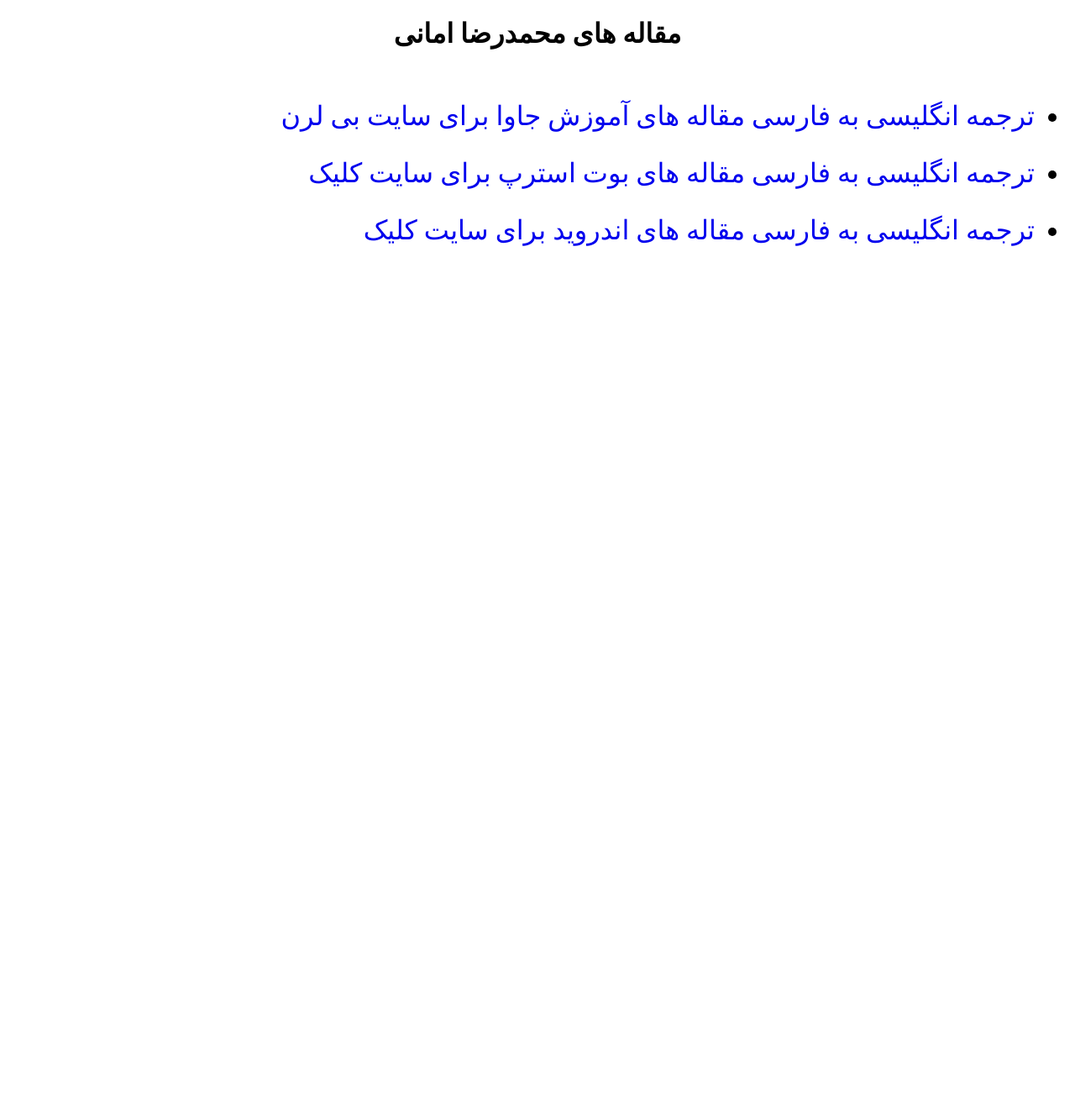
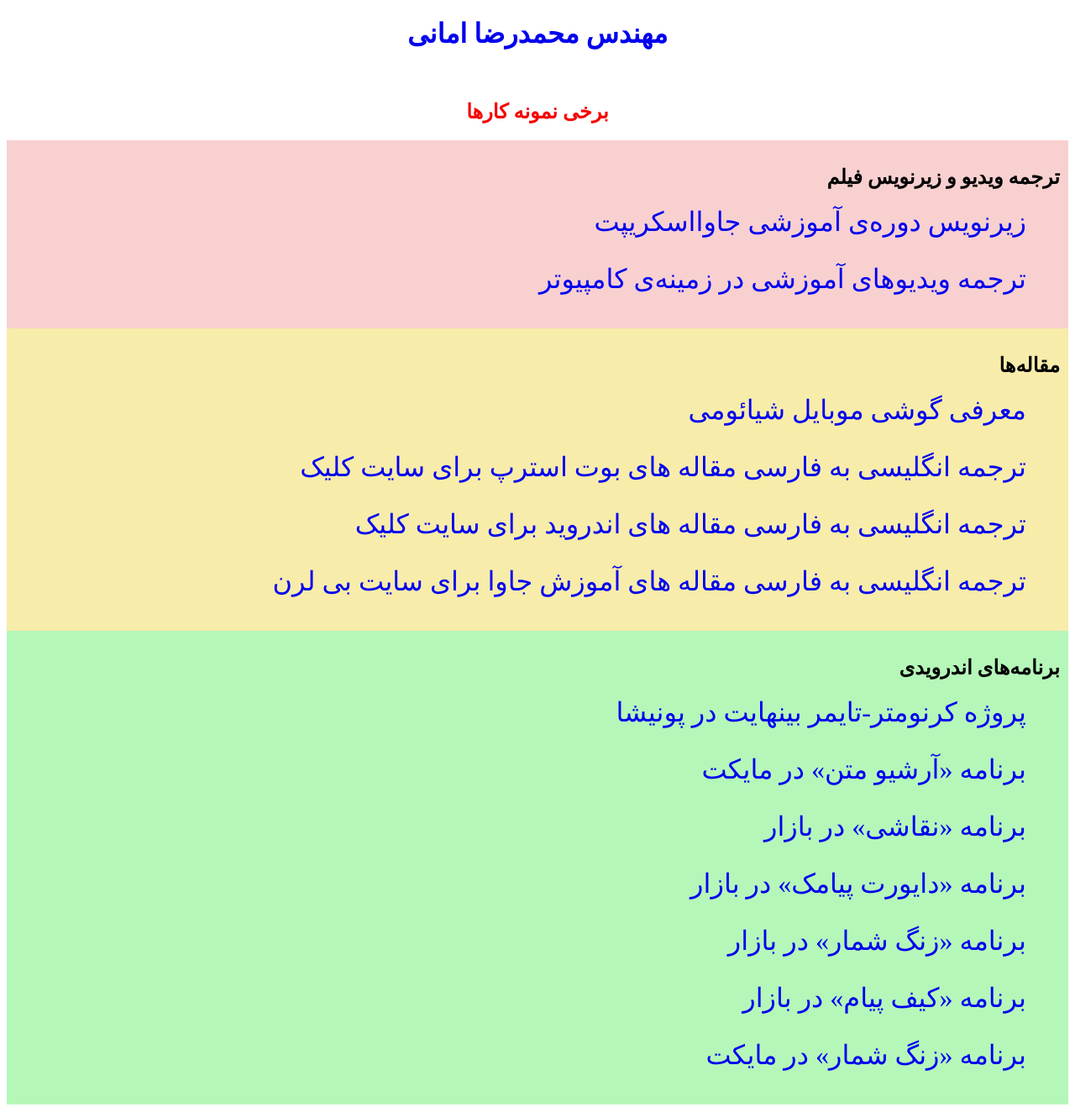
Before and after one commit to amanyio/articles, a plain HTML site: page index.html in a window 1280 px wide. Shown: the whole page at 84% size. Before the commit the page ends 800 px from the top, so only its background shows below. Drawn offline with Linux system fonts and the light colour scheme.

Commit message:
add new projects and style pages

```diff
--- a/css/style.css
+++ b/css/style.css
@@ -5,10 +5,10 @@ body {
 a {
     text-decoration: none;
 }
-h1 {
-    text-align: center;
-    margin-bottom: 60px;
+a:hover {
+    border-bottom: 4px dotted rgb(187, 169, 7); /*rgb(5, 161, 161)*/
 }
+
 ul {
     margin-top: 20px;
 }
@@ -30,3 +30,54 @@ img{
     display: block;
     margin: 100px auto 0 auto;
 }
+
+
+.sec{
+    padding: 10px;
+}
+.subtitles{
+    background-color: rgb(248, 208, 208);
+}
+.subtitles a:hover {
+    border-bottom: 4px dotted rgb(245, 107, 107);
+}
+
+.articles{
+    background-color: rgb(248, 236, 170);
+
+}
+
+.apps{
+    background-color: rgb(181, 247, 185);
+
+}
+
+.apps a:hover {
+    border-bottom: 4px dotted rgb(7, 201, 20);
+}
+
+.title{
+    text-align: center;
+    color: rgb(245, 4, 4);
+}
+
+.name-title{
+    text-align: center;
+    margin-bottom: 60px;
+    color: rgb(19, 1, 1);
+}
+.name-title a:hover {
+    border-bottom: 4px solid rgb(9, 238, 200);
+}
+.name-title a:visited{
+    color: rgb(19, 1, 1);
+}
+
+ul {
+    list-style-type: none;
+}
+
+body.article{
+    background-color: rgb(248, 236, 170);
+
+}
--- a/index.html
+++ b/index.html
@@ -6,15 +6,47 @@
     <link rel="stylesheet" href="css/style.css" />
     </head>
     <body>
-        <h1>مقاله های محمدرضا امانی</h1>
-        <ul>
+        <h1 class="name-title">
+            <a target="_blank" href="https://ponisha.ir/profile/amniy">مهندس محمدرضا امانی</a>
+        </h1>
+        <h2 class="title">برخی نمونه کارها</h1>
 
-            <li><a href="java-blearn-amani.html">ترجمه انگلیسی به فارسی مقاله های آموزش جاوا برای سایت بی لرن</a></li>
 
-            <li><a href="bootstrap-clicksite-amani.html">ترجمه انگلیسی به فارسی مقاله های بوت استرپ برای سایت کلیک</a></li>
+        <div class="sec subtitles">
+            <h2>ترجمه ویدیو و زیرنویس فیلم</h2>
+            <ul>
+                <li><a target="_blank" href="https://abryad.com/course/117-%D8%AF%D9%88%D8%B1%D9%87%E2%80%8C%DB%8C-%D9%85%D9%82%D8%AF%D9%85%D8%A7%D8%AA%DB%8C-%D8%AC%D8%A7%D9%88%D8%A7-%D8%A7%D8%B3%DA%A9%D8%B1%DB%8C%D9%BE%D8%AA">زیرنویس دوره‌ی آموزشی جاوااسکریپت</a>
+                </li>
+                <li><a target="_blank" href="https://ponisha.ir/project/220830/ترجمه-ترجمه-انگلیسی-به-فارسی/ترجمه-ویدیوهای-آموزشی-در-زمینهی-کامپیوتر">ترجمه ویدیوهای آموزشی در زمینه‌ی کامپیوتر</a></li>
+            </ul>
+        </div>
 
-            <li><a href="android-clicksite-amani.html">ترجمه انگلیسی به فارسی مقاله های اندروید برای سایت کلیک</a></li>
 
-        </ul>
+
+        <div class="sec articles">
+            <h2>مقاله‌ها</h2>
+            <ul>
+                <li><a target="_blank" href="https://mahamdg.com/products/redmi-note-11-pro-5g-256-8">معرفی گوشی موبایل شیائومی</a></li>
+
+                <li><a target="_blank" href="bootstrap-clicksite-amani.html">ترجمه انگلیسی به فارسی مقاله های بوت استرپ برای سایت کلیک</a></li>
+
+                <li><a target="_blank" href="android-clicksite-amani.html">ترجمه انگلیسی به فارسی مقاله های اندروید برای سایت کلیک</a></li>
+
+                <li><a target="_blank" href="java-blearn-amani.html">ترجمه انگلیسی به فارسی مقاله های آموزش جاوا برای سایت بی لرن</a></li>
+            </ul>
+        </div>
+
+        <div class="sec apps">
+            <h2>برنامه‌های اندرویدی</h2>
+            <ul>
+                <li><a target="_blank" href="https://ponisha.ir/project/224588/java-android-mobile-phone-برنامه-نویسی-موبایل/کرنومتر-تایمر-بینهایت">پروژه کرنومتر-تایمر بینهایت در پونیشا</a></li>
+                <li><a target="_blank" href="https://myket.ir/app/com.mra.textarchive">برنامه «آرشیو متن» در مایکت</a></li>
+                <li><a target="_blank" href="https://cafebazaar.ir/app/com.sense.amani.painting">برنامه «نقاشی» در بازار</a></li>
+                <li><a target="_blank" href="https://cafebazaar.ir/app/com.mra.smsdiverter">برنامه «دایورت پیامک» در بازار</a></li>
+                <li><a target="_blank" href="https://cafebazaar.ir/app/com.mra.ringcounter">برنامه «زنگ شمار» در بازار</a></li>
+                <li><a target="_blank" href="https://cafebazaar.ir/app/com.somee.software.smsbag">برنامه «کیف پیام» در بازار</a></li>
+                <li><a target="_blank" href="https://myket.ir/app/com.mra.ringcounter">برنامه «زنگ شمار» در مایکت</a></li>
+            </ul>
+        </div>
     </body>
 </html>
```
Also changed, not shown: android-clicksite-amani.html (+1 -1 lines), bootstrap-clicksite-amani.html (+1 -1 lines), java-blearn-amani.html (+1 -1 lines), 1 other file.
